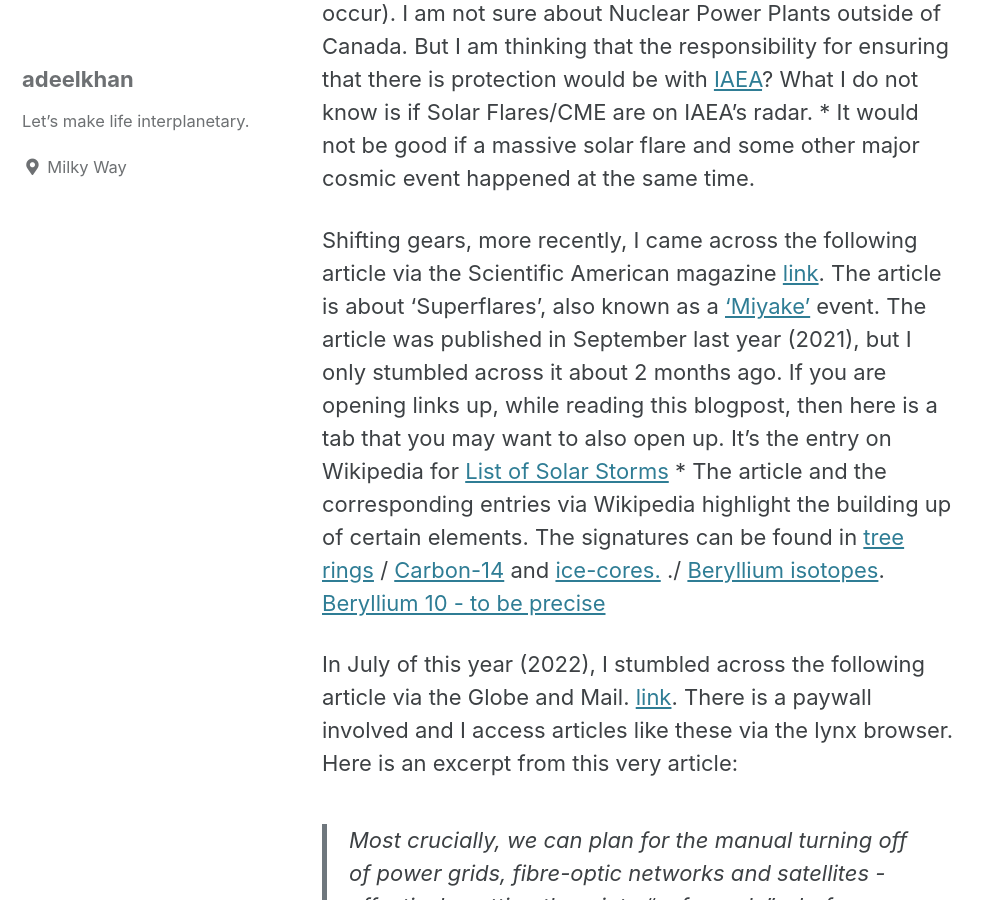
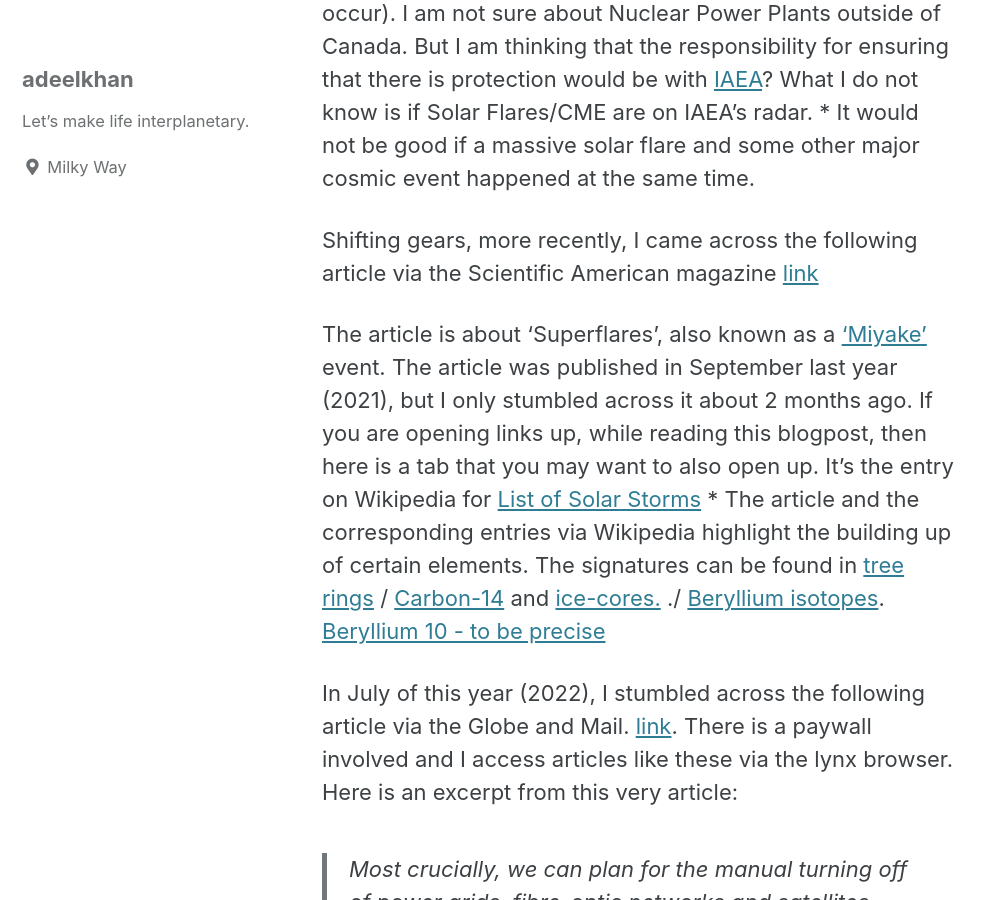
Before and after one commit to stellardreams/stellardreams.github.io, a Jekyll site: the page built from _posts/2022-09-07-Miyake-Events.md, in a window 1280 px wide and 900 px high, scrolled down 1620 px. Shown: the whole window, without its empty margins (0-994 px from the left). Built offline with Jekyll 4.4.1, drawn with Linux system fonts in a browser that asks for light colours; cached includes are drawn as plain includes.

```diff
--- a/_posts/2022-09-07-Miyake-Events.md
+++ b/_posts/2022-09-07-Miyake-Events.md
@@ -14,7 +14,9 @@ Initially:
 * It would not be good if a massive solar flare and some other major cosmic event happened at the same time.
 
 
-Shifting gears, more recently, I came across the following article via the Scientific American magazine [link](https://www.scientificamerican.com/article/solar-superflares-rocked-earth-less-than-10-000-years-ago-and-could-strike-again/){:target="_blank" rel="noopener"}. The article is about 'Superflares', also known as a ['Miyake'](https://en.wikipedia.org/wiki/774%E2%80%93775_carbon-14_spike){:target="_blank" rel="noopener"} event. The article was published in September last year (2021), but I only stumbled across it about 2 months ago. If you are opening links up, while reading this blogpost, then here is a tab that you may want to also open up. It's the entry on Wikipedia for [List of Solar Storms](https://en.wikipedia.org/wiki/List_of_solar_storms){:target="_blank" rel="noopener"}
+Shifting gears, more recently, I came across the following article via the Scientific American magazine [link](https://www.scientificamerican.com/article/solar-superflares-rocked-earth-less-than-10-000-years-ago-and-could-strike-again/){:target="_blank" rel="noopener"}
+
+The article is about 'Superflares', also known as a ['Miyake'](https://en.wikipedia.org/wiki/774%E2%80%93775_carbon-14_spike){:target="_blank" rel="noopener"} event. The article was published in September last year (2021), but I only stumbled across it about 2 months ago. If you are opening links up, while reading this blogpost, then here is a tab that you may want to also open up. It's the entry on Wikipedia for [List of Solar Storms](https://en.wikipedia.org/wiki/List_of_solar_storms){:target="_blank" rel="noopener"}
 * The article and the corresponding entries via Wikipedia highlight the building up of certain elements. The signatures can be found in [tree rings](https://en.wikipedia.org/wiki/Dendrochronology){:target="_blank" rel="noopener"} / [Carbon-14](https://en.wikipedia.org/wiki/Carbon-14){:target="_blank" rel="noopener"} and [ice-cores.](https://en.wikipedia.org/wiki/Ice_core){:target="_blank" rel="noopener"} ./ [Beryllium isotopes](https://en.wikipedia.org/wiki/Beryllium){:target="_blank" rel="noopener"}. [Beryllium 10 - to be precise](https://en.wikipedia.org/wiki/Beryllium-10){:target="_blank" rel="noopener"}
 
 In July of this year (2022), I stumbled across the following article via the Globe and Mail. [link](https://www.theglobeandmail.com/opinion/article-a-major-solar-storm-can-strike-earth-we-need-to-be-ready/){:target="_blank" rel="noopener"}. There is a paywall involved and I access articles like these via the lynx browser. Here is an excerpt from this very article:
```
